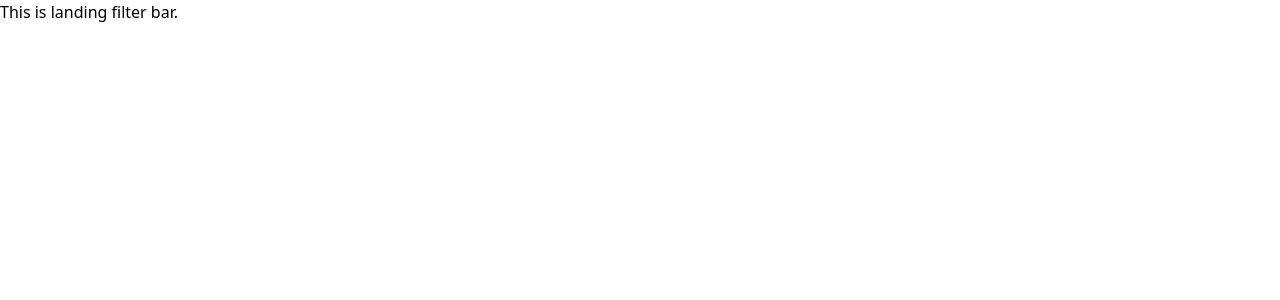
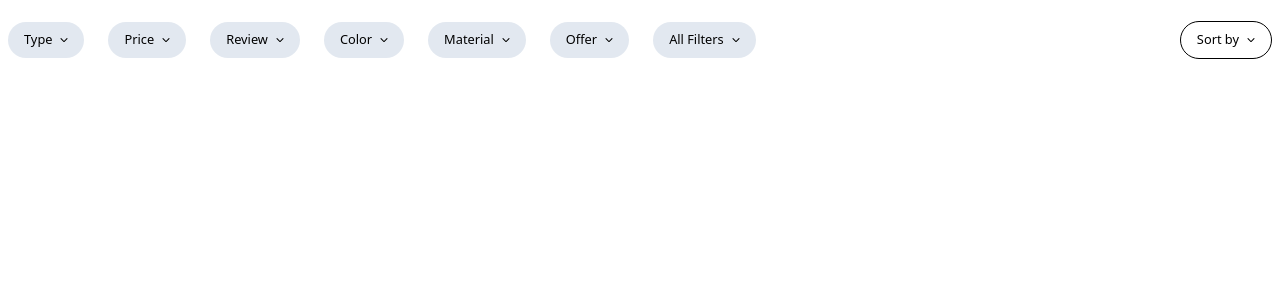
Before and after one commit to urlunaticguy/ecommerce, a Next.js app: page /frontend/screens/LandingScreen/comps/FilterBar in a window 1280 px wide. Shown: the top 300 px of the page. Built offline with nearby package versions, Linux system fonts and the light colour scheme.

Commit message:
adds basic filter bar to landing screen

```diff
--- a/pages/frontend/screens/LandingScreen/comps/FilterBar.jsx
+++ b/pages/frontend/screens/LandingScreen/comps/FilterBar.jsx
@@ -1,7 +1,23 @@
 export default function LandingFilterBar() {
+    const labels = ["Type", "Price", "Review", "Color", "Material", "Offer", "All Filters"]
     return (
-        <div>
-            This is landing filter bar.
+        <div className=" w-full mt-4 p-2 h-[3rem] flex flex-row justify-between items-center">
+            <div className=" flex flex-row gap-6">
+                {labels.map((data, index) => (
+                    <div className=" bg-slate-200 py-2 px-4 rounded-full text-[0.8rem] cursor-pointer hover:bg-slate-300 flex flex-row gap-2">
+                        <p>{data}</p>
+                        <svg className=" w-[0.5rem]" xmlns="http://www.w3.org/2000/svg" viewBox="0 0 512 512">
+                            <path d="M233.4 406.6c12.5 12.5 32.8 12.5 45.3 0l192-192c12.5-12.5 12.5-32.8 0-45.3s-32.8-12.5-45.3 0L256 338.7 86.6 169.4c-12.5-12.5-32.8-12.5-45.3 0s-12.5 32.8 0 45.3l192 192z"/>
+                        </svg>
+                    </div>
+                ))}
+            </div>
+            <div className=" border-[1px] border-black py-2 px-4 rounded-full text-[0.8rem] cursor-pointer hover:bg-slate-100 flex flex-row gap-2">
+                <p>Sort by</p>
+                <svg className=" w-[0.5rem]" xmlns="http://www.w3.org/2000/svg" viewBox="0 0 512 512">
+                    <path d="M233.4 406.6c12.5 12.5 32.8 12.5 45.3 0l192-192c12.5-12.5 12.5-32.8 0-45.3s-32.8-12.5-45.3 0L256 338.7 86.6 169.4c-12.5-12.5-32.8-12.5-45.3 0s-12.5 32.8 0 45.3l192 192z"/>
+                </svg>
+            </div>
         </div>
     )
 }
```
